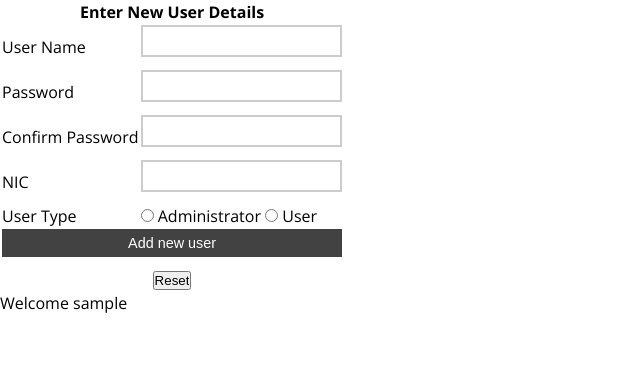
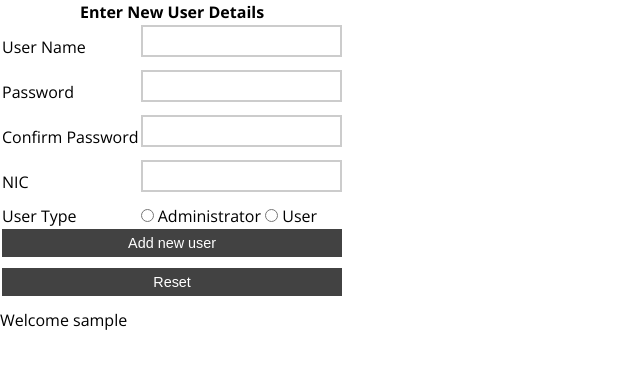
Before and after one commit to BhasuraSuseen/Group-project2, a PHP site: page /admin.php in a window 1280 px wide. Shown: the part 73-442 px from the top of the page, without its empty margins (0-640 px from the left). Run offline with PHP 8.4, Linux system fonts and the light colour scheme; the visitor is signed in with stand-in values (Sample User, id 1); data that the repository does not hold is empty; some libraries are stand-ins or nearby versions.

Commit message:
login and admin

```diff
--- a/admin.php
+++ b/admin.php
@@ -11,8 +11,8 @@
 <h1>HOMS</h1>
 </div>
 <div id="icbar">
-<a href="login.php"><button class="button button2">Log Out</button></a>
-<a href="homs_home.php"><button class="button button2">Home</button></a>
+<a href="login.php"><button class="button">Log Out</button></a>
+<a href="homs_home.php"><button class="button">Home</button></a>
 </div>
 <div id="log">
 
@@ -33,8 +33,8 @@
 			<tr><td>User Type</td><td><input type="radio" name="usertype" value="1"> Administrator
   			<input type="radio" name="usertype" value="0" required=""> User</td></tr>
 			<tr><td colspan=2 align="center">
-			<input type="submit" value="Add new user" name="submit" class="button">
-			<input type="reset" value="Reset" class="button"></td>
+			<input type="submit" value="Add new user" name="submit">
+			<input type="reset" value="Reset"></td>
 			</tr></table>
 			</form>
 <?php
--- a/styles/global.css
+++ b/styles/global.css
@@ -527,7 +527,7 @@ input[type="text"], input[type="date"], input[type="number"], input[type="passwo
 
 
 }
-input[type="submit"], input[type="file"]{
+input[type="submit"], input[type="file"],input[type="reset"]{
     background-color: #424242;
     outline: none;
     border: none;
@@ -537,7 +537,7 @@ input[type="submit"], input[type="file"]{
     margin-bottom: 0.8em;
     color: white;
  }
-input[type="submit"]:hover , input[type="file"]:hover{
+input[type="submit"]:hover , input[type="file"]:hover,input[type="reset"]:hover{
     background-color: #333333;
     outline: none;
     border: none;
```
Also changed, not shown: employee_data.php (+10 -10 lines).
